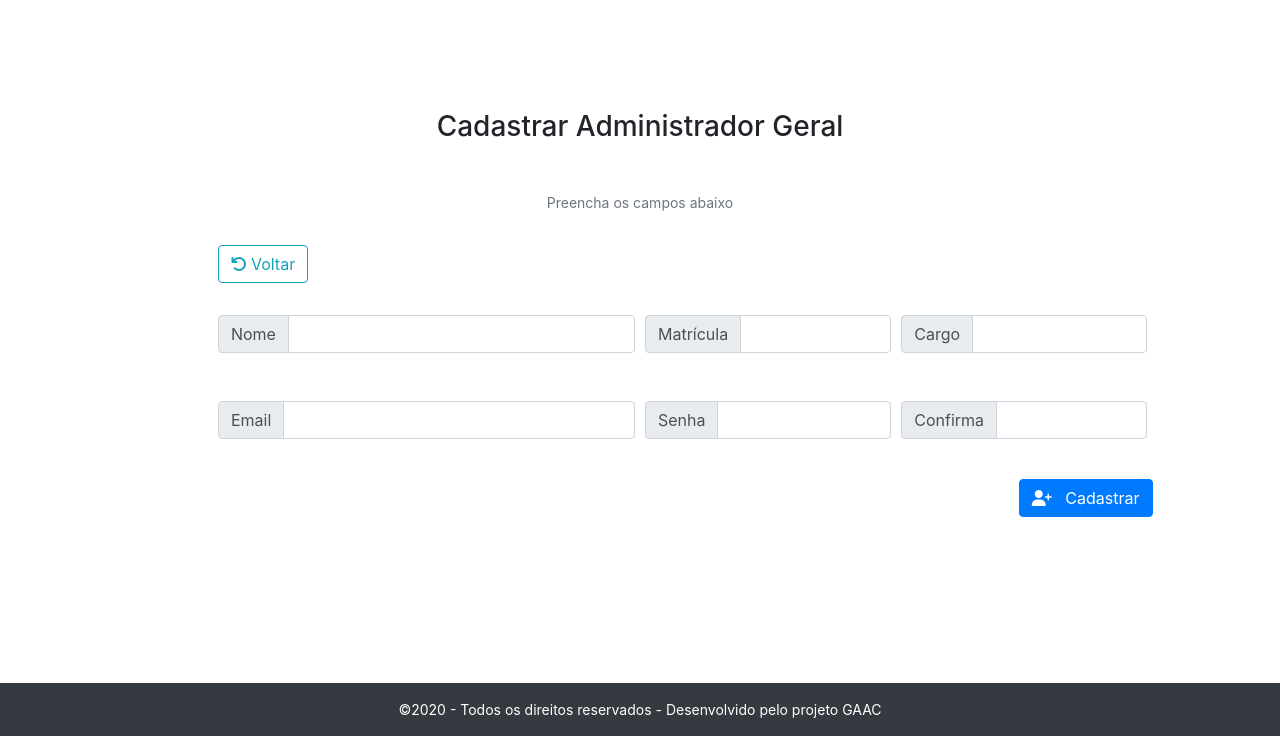
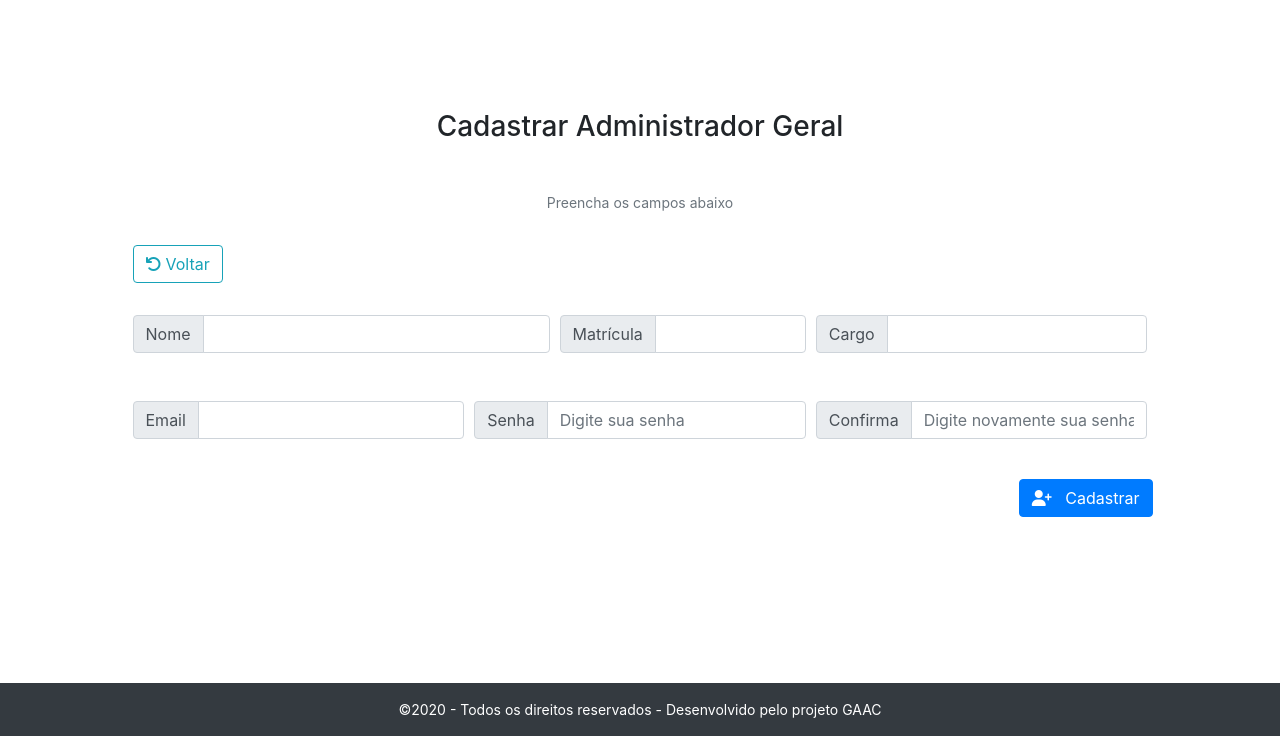
Before and after one commit to Ticapril/Propostas_Interfaces, a plain HTML site: page adm geral/novo.html in a window 1280 px wide. Shown: the part 64-800 px from the top of the page. Drawn offline with nearby package versions, Linux system fonts and the light colour scheme; files that its build step writes are made by us from their sources.

Commit message:
correcoes nos campos email,senha e confirma senha

```diff
--- a/adm geral/novo.html
+++ b/adm geral/novo.html
@@ -86,7 +86,7 @@
             <form class="mt-3 mt-md-4">
 
               <div class="form-row">
-                <div class="col-12 col-md-1"></div>
+
                 <div class="col-12 col-md-3 mb-4">
                   <button type="button" class="btn btn-outline-info my-2 mr-3" data-toggle="modal" data-target="#cancelar">
                     <i class="fas fa-undo mr-1"></i>Voltar
@@ -116,7 +116,6 @@
 
 
                 <div class="form-row">
-                  <div class="col-12 col-md-1"></div>
                   <div class="col-12 col-md-5">
                     <div class="form-group">
                       <div class="input-group mb-5">
@@ -137,7 +136,7 @@
                       </div>
                     </div>
                 </div>
-                  <div class="col-12 col-md-3">
+                  <div class="col-12 col-md-4">
                     <div class="input-group mb-3">
                       <div class="input-group-prepend">
                         <span class="input-group-text" id="inputGroup-sizing-default">Cargo</span>
@@ -148,8 +147,8 @@
                 </div>
 
                 <div class="form-row">
-                  <div class="col-12 col-md-1"></div>
-                    <div class="col-12 col-md-5">
+
+                    <div class="col-12 col-md-4">
                       <div class="input-group mb-3">
                         <div class="input-group-prepend">
                           <span class="input-group-text" id="inputGroup-sizing-default">Email</span>
@@ -157,20 +156,20 @@
                         <input type="text" class="form-control" aria-label="Sizing example input" aria-describedby="inputGroup-sizing-default">
                       </div>
                     </div>
-                    <div class="col-12 col-md-3">
+                    <div class="col-12 col-md-4">
                       <div class="input-group mb-3">
                         <div class="input-group-prepend">
                           <span class="input-group-text" id="inputGroup-sizing-default">Senha</span>
                         </div>
-                        <input type="password" class="form-control" aria-label="Sizing example input" aria-describedby="inputGroup-sizing-default">
+                        <input type="password" class="form-control" placeholder="Digite sua senha" aria-label="Sizing example input" aria-describedby="inputGroup-sizing-default">
                       </div>
                     </div>
-                    <div class="col-12 col-md-3">
+                    <div class="col-12 col-md-4">
                       <div class="input-group mb-3">
                         <div class="input-group-prepend">
                           <span class="input-group-text" id="inputGroup-sizing-default">Confirma</span>
                         </div>
-                        <input type="password" class="form-control" aria-label="Sizing example input" aria-describedby="inputGroup-sizing-default">
+                        <input type="password" class="form-control" placeholder="Digite novamente sua senha" aria-label="Sizing example input" aria-describedby="inputGroup-sizing-default">
                       </div>
                     </div>
                 </div>
```
